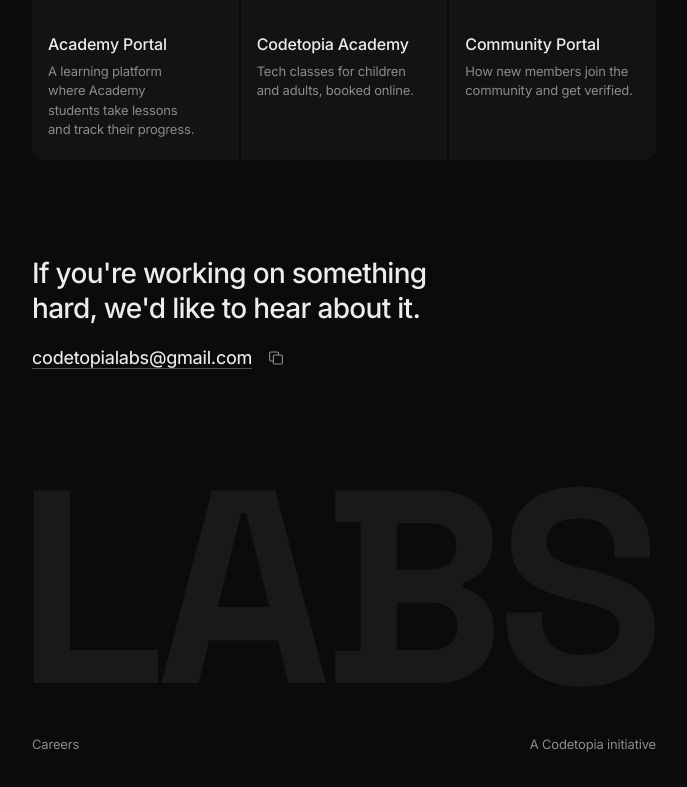
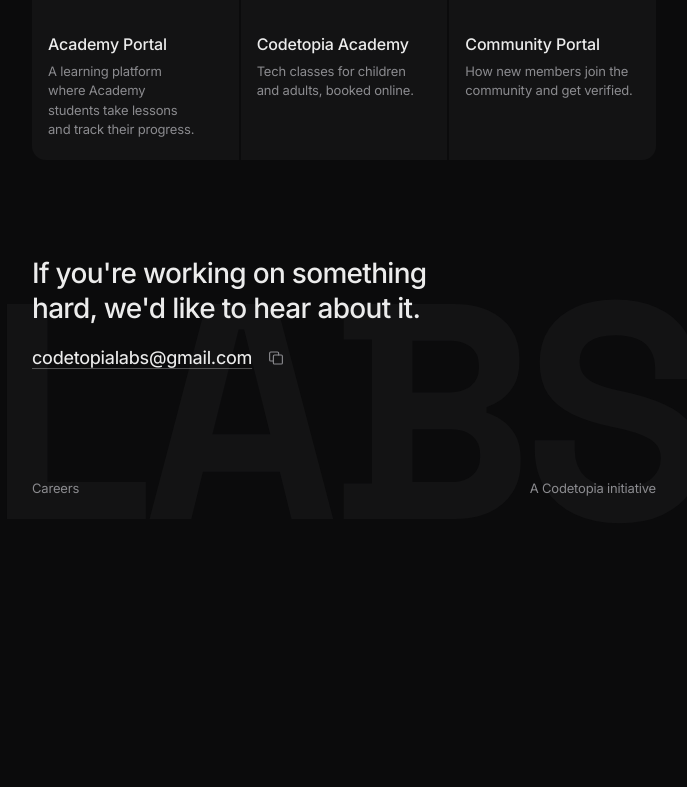
Before and after one commit to codetopialabs/labs, a React (Vite) app: page / in a window 1280 px wide. Shown: the part 541-1328 px from the top of the page, without its empty margins (296-983 px from the left). After the commit the page ends 1072 px from the top, so only its background shows below. Built offline with nearby package versions, Linux system fonts and the light colour scheme.

Commit message:
LABS as a faint backdrop behind the bottom of the page

```diff
--- a/src/App.css
+++ b/src/App.css
@@ -850,23 +850,31 @@
   view-transition-name: footer;
 }
 
-/* LABS in Space Grotesk, as wide as the column and barely there, the way
-   the Academy site signs off. */
-.footer {
-  container-type: inline-size;
+/* LABS in Space Grotesk, about half the screen wide and barely there, its
+   base cut off by the bottom edge so it reads as texture behind the page. */
+.backdrop {
+  position: absolute;
+  inset: auto 0 0;
+  z-index: -1;
+  height: 100svh;
+  overflow: hidden;
+  pointer-events: none;
+  user-select: none;
+  view-transition-name: backdrop;
 }
 
-.wordmark {
-  margin-bottom: 1.5rem;
+.backdrop span {
+  position: absolute;
+  left: 50%;
+  bottom: -0.12em;
+  translate: -50% 0;
   font-family: 'Space Grotesk', var(--sans);
   font-weight: 700;
-  font-size: 44.1cqi;
-  line-height: 0.8;
-  /* Pull the L's built-in left space back so its stem meets the column edge. */
-  margin-left: -0.06em;
+  font-size: max(24vw, 9rem);
+  line-height: 1;
   letter-spacing: -0.03em;
-  color: color-mix(in srgb, var(--text) 6%, var(--bg));
-  user-select: none;
+  white-space: nowrap;
+  color: color-mix(in srgb, var(--text) 3.5%, var(--bg));
 }
 
 .footer-row {
@@ -991,11 +999,15 @@
 ::view-transition-new(root),
 ::view-transition-group(footer),
 ::view-transition-old(footer),
-::view-transition-new(footer) {
+::view-transition-new(footer),
+::view-transition-group(backdrop),
+::view-transition-old(backdrop),
+::view-transition-new(backdrop) {
   animation: none;
 }
 
-::view-transition-old(footer) {
+::view-transition-old(footer),
+::view-transition-old(backdrop) {
   display: none;
 }
 
--- a/src/components/Layout.tsx
+++ b/src/components/Layout.tsx
@@ -58,9 +58,6 @@
 function Footer() {
   return (
     <footer className="footer">
-      <p className="wordmark" aria-hidden="true">
-        LABS
-      </p>
       <div className="footer-row">
         <Link to="/careers" viewTransition>
           Careers
@@ -88,6 +85,10 @@
       <a className="skip-link" href="#content">
         Skip to content
       </a>
+      {/* LABS, oversized and faint, behind the bottom of every page. */}
+      <div className="backdrop" aria-hidden="true">
+        <span>LABS</span>
+      </div>
       <Header />
       <main className="page" id="content" tabIndex={-1}>
         <Outlet />
--- a/src/index.css
+++ b/src/index.css
@@ -46,6 +46,9 @@
 }
 
 #root {
+  position: relative;
+  isolation: isolate;
+  overflow-x: clip;
   min-height: 100svh;
   display: flex;
   flex-direction: column;
```
